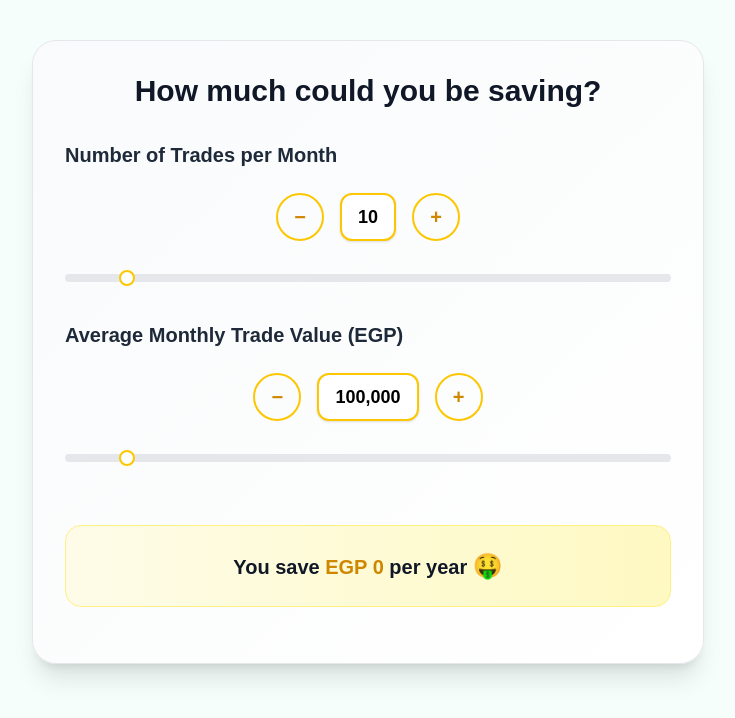
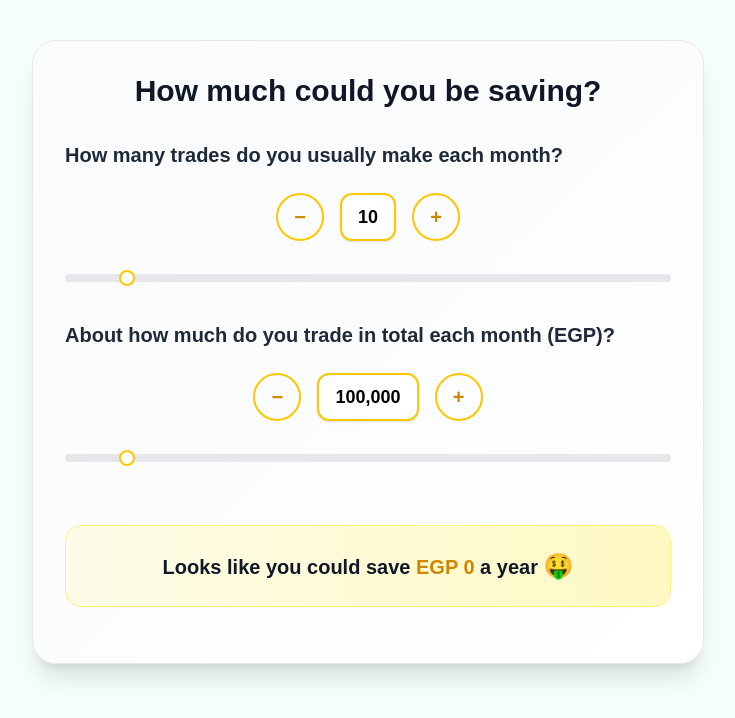
Before and after one commit to hishamjazzar/savings-widget-landing, a Next.js app: page / in a window 1280 px wide. Shown: the top 718 px of the page, without its empty margins (272-1007 px from the left). Built offline with nearby package versions, Linux system fonts and the light colour scheme.

Commit message:
Use updated SavingsCalculator component

```diff
--- a/app/components/SavingsCalculator.tsx
+++ b/app/components/SavingsCalculator.tsx
@@ -40,7 +40,7 @@ export default function SavingsWidget() {
         </div>
 
         <div className="space-y-6">
-          <h3 className="text-xl font-semibold text-gray-800" style={{ fontFamily: 'DM Sans, sans-serif' }}>Number of Trades per Month</h3>
+          <h3 className="text-xl font-semibold text-gray-800" style={{ fontFamily: 'DM Sans, sans-serif' }}>How many trades do you usually make each month?</h3>
           <div className="flex items-center justify-center gap-4">
             <button className={buttonClass} onClick={() => setTrades(t => Math.max(1, t - 1))}>−</button>
             <div className={valueBox}>{trades}</div>
@@ -59,7 +59,7 @@ export default function SavingsWidget() {
         </div>
 
         <div className="space-y-6">
-          <h3 className="text-xl font-semibold text-gray-800" style={{ fontFamily: 'DM Sans, sans-serif' }}>Average Monthly Trade Value (EGP)</h3>
+          <h3 className="text-xl font-semibold text-gray-800" style={{ fontFamily: 'DM Sans, sans-serif' }}>About how much do you trade in total each month (EGP)?</h3>
           <div className="flex items-center justify-center gap-4">
             <button className={buttonClass} onClick={() => setMonthlyTradeValue(v => Math.max(10000, v - 10000))}>−</button>
             <div className={valueBox}>{monthlyTradeValue.toLocaleString()}</div>
@@ -81,7 +81,7 @@ export default function SavingsWidget() {
           <div className="text-center py-6">
             <div className="bg-gradient-to-r from-yellow-50 to-yellow-100 rounded-2xl p-6 border border-yellow-200">
               <p className="text-lg md:text-xl font-bold text-gray-900" style={{ fontFamily: 'DM Sans, sans-serif' }}>
-                You save <span className="text-yellow-600">EGP {savings.toLocaleString()}</span> per year <span className="text-2xl">🤑</span>
+              Looks like you could save <span className="text-yellow-600">EGP {savings.toLocaleString()}</span> a year <span className="text-2xl">🤑</span>
               </p>
             </div>
           </div>
--- a/app/components/SavingsCalculator (v1).tsx
+++ b/app/components/SavingsCalculator2.tsx
@@ -40,7 +40,7 @@ export default function SavingsWidget() {
         </div>
 
         <div className="space-y-6">
-          <h3 className="text-xl font-semibold text-gray-800" style={{ fontFamily: 'DM Sans, sans-serif' }}>How many trades do you usually make each month?</h3>
+          <h3 className="text-xl font-semibold text-gray-800" style={{ fontFamily: 'DM Sans, sans-serif' }}>Number of Trades per Month</h3>
           <div className="flex items-center justify-center gap-4">
             <button className={buttonClass} onClick={() => setTrades(t => Math.max(1, t - 1))}>−</button>
             <div className={valueBox}>{trades}</div>
@@ -59,7 +59,7 @@ export default function SavingsWidget() {
         </div>
 
         <div className="space-y-6">
-          <h3 className="text-xl font-semibold text-gray-800" style={{ fontFamily: 'DM Sans, sans-serif' }}>About how much do you trade in total each month (EGP)?</h3>
+          <h3 className="text-xl font-semibold text-gray-800" style={{ fontFamily: 'DM Sans, sans-serif' }}>Average Monthly Trade Value (EGP)</h3>
           <div className="flex items-center justify-center gap-4">
             <button className={buttonClass} onClick={() => setMonthlyTradeValue(v => Math.max(10000, v - 10000))}>−</button>
             <div className={valueBox}>{monthlyTradeValue.toLocaleString()}</div>
@@ -81,7 +81,7 @@ export default function SavingsWidget() {
           <div className="text-center py-6">
             <div className="bg-gradient-to-r from-yellow-50 to-yellow-100 rounded-2xl p-6 border border-yellow-200">
               <p className="text-lg md:text-xl font-bold text-gray-900" style={{ fontFamily: 'DM Sans, sans-serif' }}>
-              Looks like you could save <span className="text-yellow-600">EGP {savings.toLocaleString()}</span> a year <span className="text-2xl">🤑</span>
+                You save <span className="text-yellow-600">EGP {savings.toLocaleString()}</span> per year <span className="text-2xl">🤑</span>
               </p>
             </div>
           </div>
```
